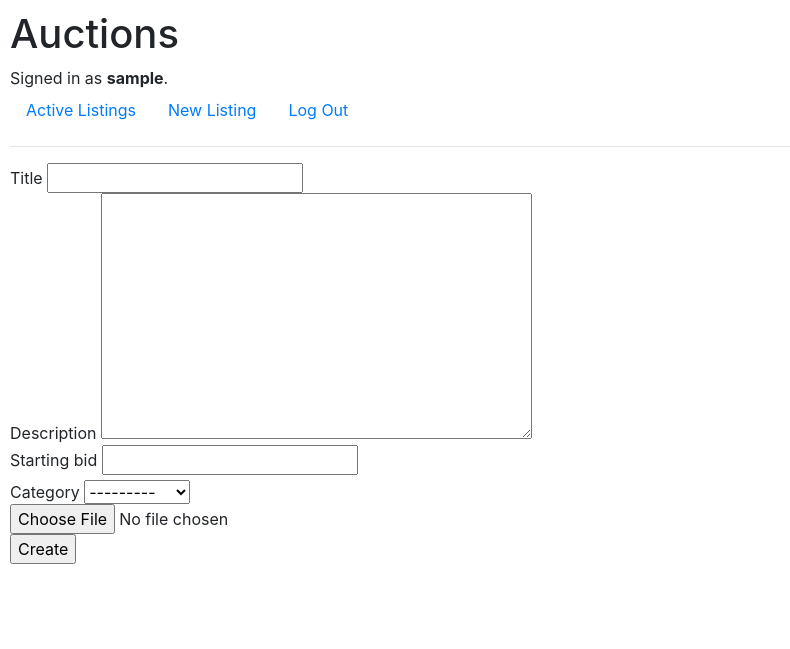
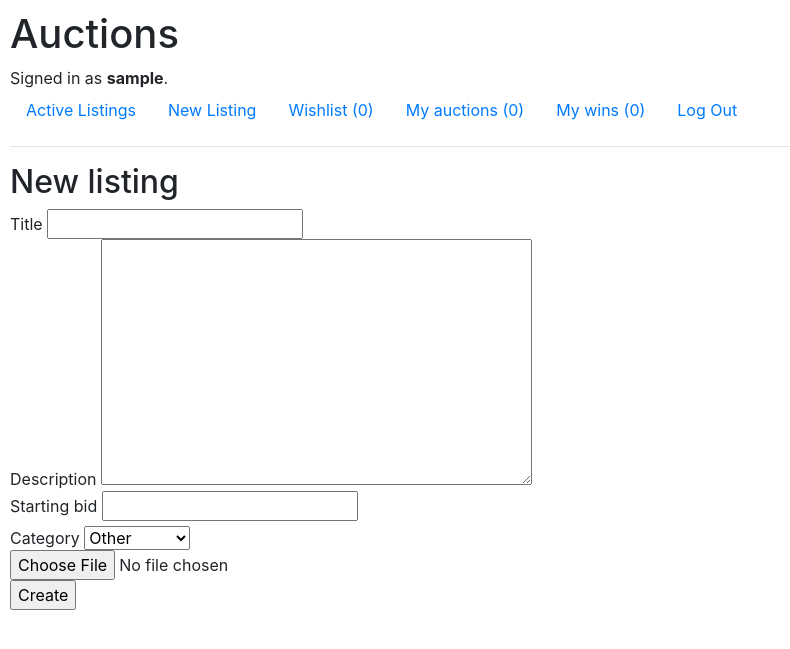
Before and after one commit to pepab0t/auction, a Django app: page /new_listing in a window 1280 px wide. Shown: the top 649 px of the page, without its empty margins (0-790 px from the left). Run offline with Django 3.2, Linux system fonts and the light colour scheme; the visitor is signed in with stand-in values (Sample User, id 1); data that the repository does not hold is empty; some libraries are stand-ins or nearby versions.

Commit message:
almost done

```diff
--- a/auctions/models.py
+++ b/auctions/models.py
@@ -1,14 +1,16 @@
 from typing import Optional
 
+from django import template
 from django.conf import settings
 from django.contrib.auth.models import AbstractUser
 from django.db import models
 
 from .apps import AuctionsConfig
 
+register = template.Library()
 
 class User(AbstractUser):
-    id = models.IntegerField(primary_key=True)
+    id = models.AutoField(primary_key=True)
 
 
 
@@ -19,14 +21,15 @@ class Listing(models.Model):
         ("TO", "Toys"),
         ("EL", "Electronics"),
         ("HO", "Home"),
+        ("OT", "Other")
     ]
 
     id = models.AutoField(primary_key=True)
 
-    title = models.CharField(max_length=64, blank=False)
+    title = models.CharField(max_length=64, blank=False, unique=True)
     description = models.TextField(null=False, blank=False)
-    category = models.CharField(max_length=2, choices=CATEGORIES, null=True, blank=True)
-    image = models.ImageField(upload_to=settings.MEDIA_ROOT, null=True, default=None, blank=True)
+    category = models.CharField(max_length=2, choices=CATEGORIES, null=False, default="OT")
+    image = models.ImageField(upload_to=settings.MEDIA_ROOT, null=True, blank=True)
     user = models.ForeignKey(User, on_delete=models.CASCADE, related_name="listing")
 
     active = models.BooleanField(null=False, default=True)
@@ -39,6 +42,10 @@ class Listing(models.Model):
             self.winner = winner
         self.save()
 
+    @register.filter
+    def by_active(listings, active):
+        return listings.filter(active=active)
+
 class Bid(models.Model):
     id = models.AutoField(primary_key=True)
 
@@ -47,10 +54,16 @@ class Bid(models.Model):
     listing = models.ForeignKey(Listing, on_delete=models.CASCADE, related_name="bids")
 
 class Comment(models.Model):
-    id = models.IntegerField(primary_key=True)
+    id = models.AutoField(primary_key=True)
+
+    text = models.TextField(null=False, blank=False)
+    listing = models.ForeignKey(Listing, on_delete=models.CASCADE, related_name="comments")
+    user = models.ForeignKey(User, on_delete=models.CASCADE, related_name="comments")
+
+    created = models.DateTimeField(auto_now_add=True)
 
 class Wishlist(models.Model):
-    id = models.IntegerField(primary_key=True)
+    id = models.AutoField(primary_key=True)
 
     user = models.ForeignKey(User, on_delete=models.CASCADE, related_name="wishlist")
     listing = models.ForeignKey(Listing, on_delete=models.CASCADE, related_name="wishlist")
--- a/auctions/templates/auctions/layout.html
+++ b/auctions/templates/auctions/layout.html
@@ -25,6 +25,15 @@
                     <a class="nav-link" href="{% url 'new_listing' %}">New Listing</a>
                 </li>
                 <li class="nav-item">
+                    <a class="nav-link" href="{% url 'wishlist' %}">Wishlist ({{user.wishlist.all|active_wishlist:True|length}})</a>
+                </li>
+                <li class="nav-item">
+                    <a class="nav-link" href="{% url 'my_auctions' %}">My auctions ({{user.listing.all|length}})</a>
+                </li>
+                <li class="nav-item">
+                    <a class="nav-link" href="{% url 'wins' %}">My wins ({{user.wins.all|length}})</a>
+                </li>
+                <li class="nav-item">
                     <a class="nav-link" href="{% url 'logout' %}">Log Out</a>
                 </li>
             {% else %}
--- a/auctions/templates/auctions/new_listing.html
+++ b/auctions/templates/auctions/new_listing.html
@@ -1,6 +1,12 @@
 {% extends 'auctions/layout.html' %}
 
 {% block body %}
+
+    {% for message in messages %}
+        {{message}}<br>
+    {% endfor %}
+
+    <h2>New listing</h2>
 
     <form action="{% url 'new_listing' %}" method="post" enctype="multipart/form-data">
         {% csrf_token %}
--- a/auctions/urls.py
+++ b/auctions/urls.py
@@ -6,13 +6,19 @@ from . import views
 
 urlpatterns = [
     path("", views.index, name="index"),
+    path("wishlist", views.wishlist, name="wishlist"),
     path("login", views.login_view, name="login"),
     path("logout", views.logout_view, name="logout"),
     path("register", views.register, name="register"),
     path("new_listing", views.new_item, name="new_listing"),
     path("<int:listing_id>", views.listing, name="listing"),
-    path("wishlist/<int:listing_id>", views.wishlist, name="handle_wishlist"),
+    path("mark_wishlist/<int:listing_id>", views.mark_wishlist, name="handle_wishlist"),
     path("bid/<int:listing_id>", views.bid, name="bid"),
-    path("close/<int:listing_id>", views.close, name="close_listing")
+    path("close/<int:listing_id>", views.close, name="close_listing"),
+    path("comment/<int:listing_id>", views.comment, name='comment'),
+    path("delete_comment/<int:comment_id>", views.delete_comment, name="delete_comment"),
+    path("my_auctions", views.my_auctions, name="my_auctions"),
+    path("my_wins", views.my_wins, name="wins"),
+    path("category/<str:category>", views.category_filter, name="category")
 ]
 urlpatterns += static(settings.MEDIA_URL, document_root=settings.MEDIA_ROOT)
--- a/auctions/views.py
+++ b/auctions/views.py
@@ -1,15 +1,26 @@
+import re
+from typing import Optional
+
 from django.contrib.auth import authenticate, login, logout
 from django.contrib.auth.decorators import login_required
+from django.contrib.auth.models import AnonymousUser
 from django.db import IntegrityError
 from django.http import HttpResponse, HttpResponseRedirect
 from django.shortcuts import render
+from django.template.defaulttags import register
 from django.urls import reverse
 
-from messages import get_messages, set_messages
+from .forms import NewListingForm
+from .models import Bid, Comment, Listing, User, Wishlist
 
-from .forms import NewListingForm
-from .models import Bid, Listing, User, Wishlist
 
+@register.filter
+def active_wishlist(wishlist, status):
+    return Listing.objects.filter(id__in=wishlist.values("listing_id"), active=status)
+
+@register.filter
+def nothing(thing):
+    return thing
 
 def index(request):
     items = Listing.objects.filter(active=True)
@@ -17,7 +28,64 @@ def index(request):
     if "messages" not in request.session:
         request.session["messages"] = []
 
-    return render(request, "auctions/index.html", {"items": items})
+    return render(request, "auctions/index.html", {"title": "Active Listings", "items": items})
+
+def category_filter(request, category: Optional[str]):
+    if category == "None":
+        category = None
+
+    items = Listing.objects.filter(category=category, active=True)
+    item_first = items.first()
+    if not items.exists() or item_first is None:
+        return render(request, "auctions/error.html", {
+            "title": f"Invalid category '{category}'"
+        })
+
+    return render(request, "auctions/index.html", {"title": f"Category: {item_first.get_category_display()}", "items": items})
+
+@login_required
+def wishlist(request):
+    user = request.user
+    wishlist = Wishlist.objects.filter(user=user)
+    listings = Listing.objects.filter(id__in=wishlist.values("listing_id"), active=True)
+
+    return render(request, "auctions/index.html", {"title": "My Wishlist", "items": listings})
+
+@login_required
+def my_wins(request):
+
+    listings = request.user.wins.all()
+
+    return render(request, "auctions/index.html", {"title": "My Wins", "items": listings})
+
+@login_required
+def my_auctions(request):
+    listings = Listing.objects.filter(user=request.user)
+
+    return render(request, "auctions/index.html", {
+        "title": "My Auctions",
+        "items": listings
+    })
+
+@login_required
+def comment(request, listing_id: int):
+    if request.method == "POST":
+        listing = Listing.objects.get(pk=listing_id)
+
+        text = request.POST["comment"]
+        c = Comment(listing=listing, text=text, user=request.user)
+        c.save()
+
+    return HttpResponseRedirect(reverse("listing", kwargs={"listing_id": listing_id}))
+
+@login_required
+def delete_comment(request, comment_id: int):
+    comment = Comment.objects.get(pk=comment_id)
+
+    if request.user == comment.user:
+        comment.delete()
+
+    return HttpResponseRedirect(reverse('listing', kwargs={"listing_id": comment.listing.id}))
 
 
 @login_required
@@ -26,14 +94,30 @@ def new_item(request):
 
         listing = NewListingForm(request.POST, request.FILES)
         if listing.is_valid():
+
+            bid_val = request.POST["bid"]
+            try:
+                bid_float = float(bid_val)
+            except ValueError:
+                return render(request, "auctions/new_listing.html", {
+                    "form": listing,
+                    "messages": ["Bid must be a number format"]
+                })
+
+            if bid_float <= 0:
+                return render(request, "auctions/new_listing.html", {
+                    "form": listing,
+                    "messages": ["Starting bid must be grater than zero!"]
+                })
+
+
+
             listing = listing.save(commit=False)
             listing.user = request.user
             listing.save()
 
             # listing = Listing.objects.get(pk=listing.id)
-            print(listing.id)
 
-            bid_val = request.POST["bid"]
             bid = Bid.objects.create(value = bid_val, user = request.user, listing=listing)
 
             print("saved")
@@ -47,13 +131,17 @@ def new_item(request):
     return render(
         request,
         "auctions/new_listing.html",
-        {"categories": Listing.CATEGORIES, "form": listing},
+        {"form": listing},
     )
 
 def listing(request, listing_id: int):
     listing = Listing.objects.get(pk=listing_id)
 
-    wishlist = Wishlist.objects.filter(user=request.user, listing=listing).first()
+    user = request.user
+    if isinstance(user, AnonymousUser):
+        wishlist = None
+    else:
+        wishlist = Wishlist.objects.filter(user=user, listing=listing).first()
 
     max_bid = listing.bids.order_by('-value').first()
 
@@ -93,7 +181,7 @@ def bid(request, listing_id: int):
     return HttpResponseRedirect(reverse("listing", kwargs=kwargs))
 
 @login_required
-def wishlist(request, listing_id: int):
+def mark_wishlist(request, listing_id: int):
     # add to wishlist
     listing = Listing.objects.get(pk=listing_id)
 
@@ -107,12 +195,15 @@ def wishlist(request, listing_id: int):
 
     return HttpResponseRedirect(reverse("listing", kwargs={"listing_id": listing_id}))
 
+@login_required
 def close(request, listing_id):
     listing = Listing.objects.get(pk=listing_id)
 
     winner_bid = listing.bids.order_by("-value").first()
 
     if winner_bid is None:
+        listing.close()
+    if winner_bid.user == listing.user:
         listing.close()
     else:
         listing.close(winner_bid.user)
--- a/messages.py
+++ /dev/null
@@ -1,13 +0,0 @@
-
-
-_m = []
-
-def set_messages(*messages):
-    for message in messages:
-        _m.append(message)
-
-def get_messages():
-    try:
-        return _m.copy()
-    finally:
-        _m.clear()
```
Also changed, not shown: auctions/templates/auctions/error.html (added, +11 -0 lines), auctions/templates/auctions/index.html (+10 -7 lines), auctions/templates/auctions/listing.html (+35 -15 lines), auctions/migrations/0001_initial.py, auctions/migrations/0002_alter_listing_category_alter_listing_image.py (added), auctions/migrations/0002_listing_winner_alter_listing_active.py (deleted), auctions/migrations/0003_alter_listing_category_alter_listing_image.py (added), 1 other file.
